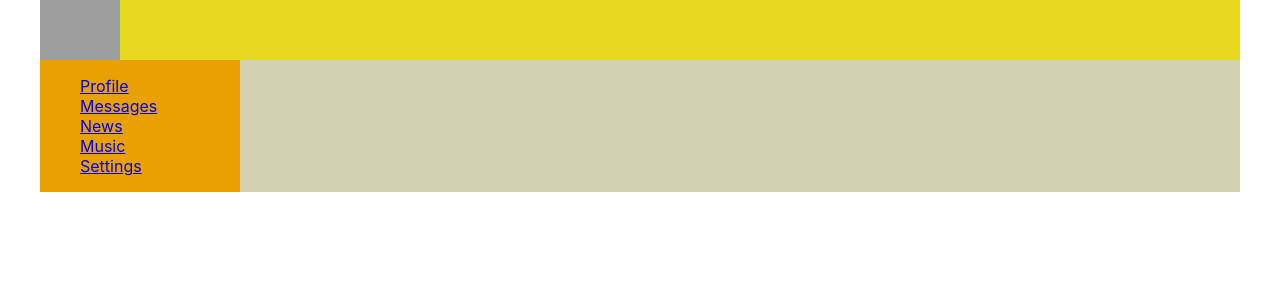
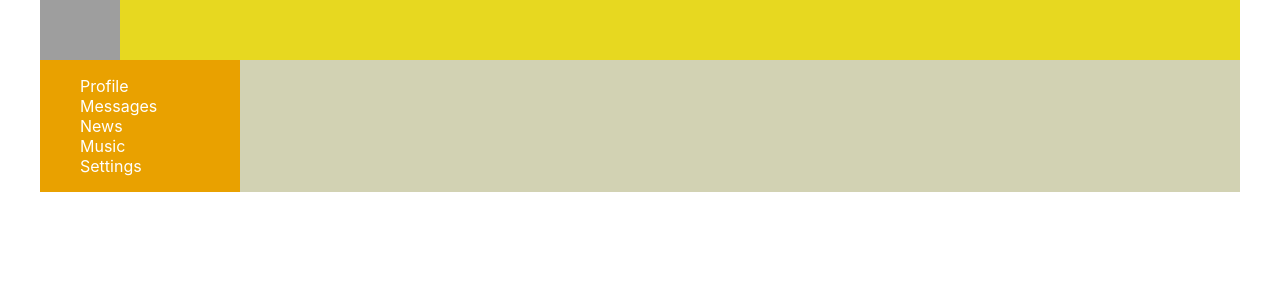
Before and after one commit to Govard9/react_samurai, a React (Create React App) app: page / in a window 1280 px wide. Shown: the top 300 px of the page. Built offline with nearby package versions, Linux system fonts and the light colour scheme; grey boxes are pictures that could not be loaded.

Commit message:
20 lesson

```diff
--- a/src/App.js
+++ b/src/App.js
@@ -7,7 +7,7 @@
 import Music from "./components/Music/Music";
 import Settings from "./components/Settings/Settings";
 
-import {BrowserRouter, Routes, Route} from "react-router-dom";
+import { BrowserRouter, Routes, Route } from "react-router-dom";
 
 function App(props) {
 	return (
--- a/src/components/navbar/Navbar.jsx
+++ b/src/components/navbar/Navbar.jsx
@@ -1,27 +1,28 @@
-import s from './Navbar.module.scss';
+import { NavLink } from "react-router-dom";
+import s from "./Navbar.module.scss";
 
 const Navbar = () => {
 	return (
 		<nav className={s.nav}>
 			<ul>
 				<li className={s.item}>
-					<a href='/profile'>Profile</a>
+					<NavLink to="/profile" className={ navData => navData.isActive ? s.active : '' }>Profile</NavLink>
 				</li>
 				<li className={s.item}>
-					<a href='/dialogs'>Messages</a>
+					<NavLink to="/dialogs" className={ navData => navData.isActive ? s.active : '' } >Messages</NavLink>
 				</li>
 				<li className={s.item}>
-					<a href='/news'>News</a>
+					<NavLink to="/news" className={ navData => navData.isActive ? s.active : '' } >News</NavLink>
+				</li>
 				<li className={`${s.item} ${s.active}`}>
-					<a href='/music'>Music</a>
-				</li>
+					<NavLink to="/music" className={ navData => navData.isActive ? s.active : '' } >Music</NavLink>
 				</li>
 				<li className={s.item}>
-					<a href='/settings'>Settings</a>
+					<NavLink to="/settings" className={ navData => navData.isActive ? s.active : '' } >Settings</NavLink>
 				</li>
 			</ul>
 		</nav>
 	);
-}
+};
 
 export default Navbar;
--- a/src/components/navbar/Navbar.module.scss
+++ b/src/components/navbar/Navbar.module.scss
@@ -6,8 +6,13 @@
 		color: chartreuse;
 		list-style: none;
 
-		&.active {
-			color: #0023e9;
+		a {
+			color: white;
+			text-decoration: none;
+		}
+
+		a.active {
+			color: gold;
 		}
 	}
 }
```
Lines whose indentation alone changed are shown as unchanged.
